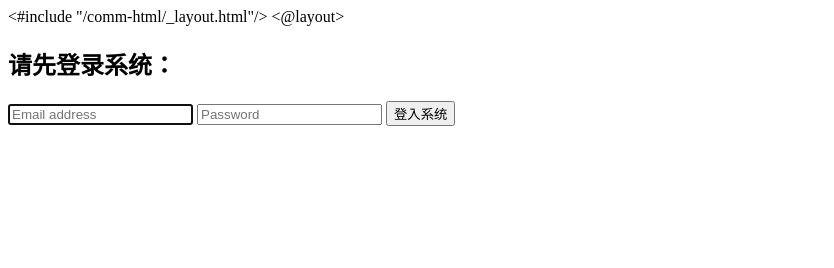
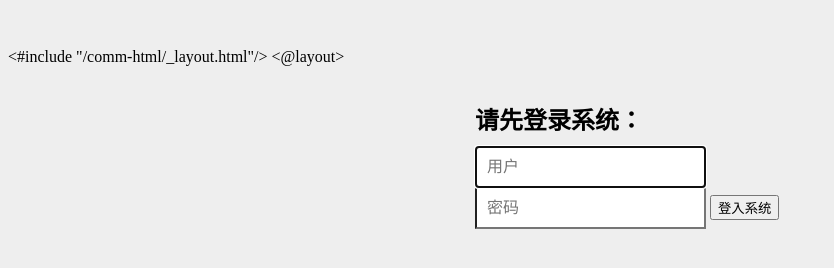
Before and after one commit to gibson2009/JFinal_demo-01, a plain HTML site: page WebRoot/comm-html/signin.html in a window 1280 px wide. Shown: the whole page, without its empty margins (0-834 px from the left). Drawn offline with Linux system fonts and the light colour scheme.

Commit message:
normal commit

```diff
--- /dev/null
+++ b/WebRoot/comm-html/signin.css
@@ -0,0 +1,40 @@
+body {
+  padding-top: 40px;
+  padding-bottom: 40px;
+  background-color: #eee;
+}
+
+.form-signin {
+  max-width: 330px;
+  padding: 15px;
+  margin: 0 auto;
+}
+.form-signin .form-signin-heading,
+.form-signin .checkbox {
+  margin-bottom: 10px;
+}
+.form-signin .checkbox {
+  font-weight: normal;
+}
+.form-signin .form-control {
+  position: relative;
+  font-size: 16px;
+  height: auto;
+  padding: 10px;
+  -webkit-box-sizing: border-box;
+     -moz-box-sizing: border-box;
+          box-sizing: border-box;
+}
+.form-signin .form-control:focus {
+  z-index: 2;
+}
+.form-signin input[type="text"] {
+  margin-bottom: -1px;
+  border-bottom-left-radius: 0;
+  border-bottom-right-radius: 0;
+}
+.form-signin input[type="password"] {
+  margin-bottom: 10px;
+  border-top-left-radius: 0;
+  border-top-right-radius: 0;
+}
--- a/WebRoot/comm-html/signin.html
+++ b/WebRoot/comm-html/signin.html
@@ -1,12 +1,14 @@
 <#include "/comm-html/_layout.html"/>
 <@layout>
+
+	<link href="/comm-html/signin.css" rel="stylesheet">
 
 	<div class="container">
 
       <form class="form-signin" role="form">
         <h2 class="form-signin-heading">请先登录系统：</h2>
-        <input type="text" class="form-control" placeholder="Email address" required autofocus>
-        <input type="password" class="form-control" placeholder="Password" required>
+        <input type="text" class="form-control" placeholder="用户" required autofocus>
+        <input type="password" class="form-control" placeholder="密码" required>
         <button class="btn btn-lg btn-primary btn-block" type="submit">登入系统</button>
       </form>
 
```
Also changed, not shown: WebRoot/comm-html/index.html (+1 -1 lines), 1 other file.
